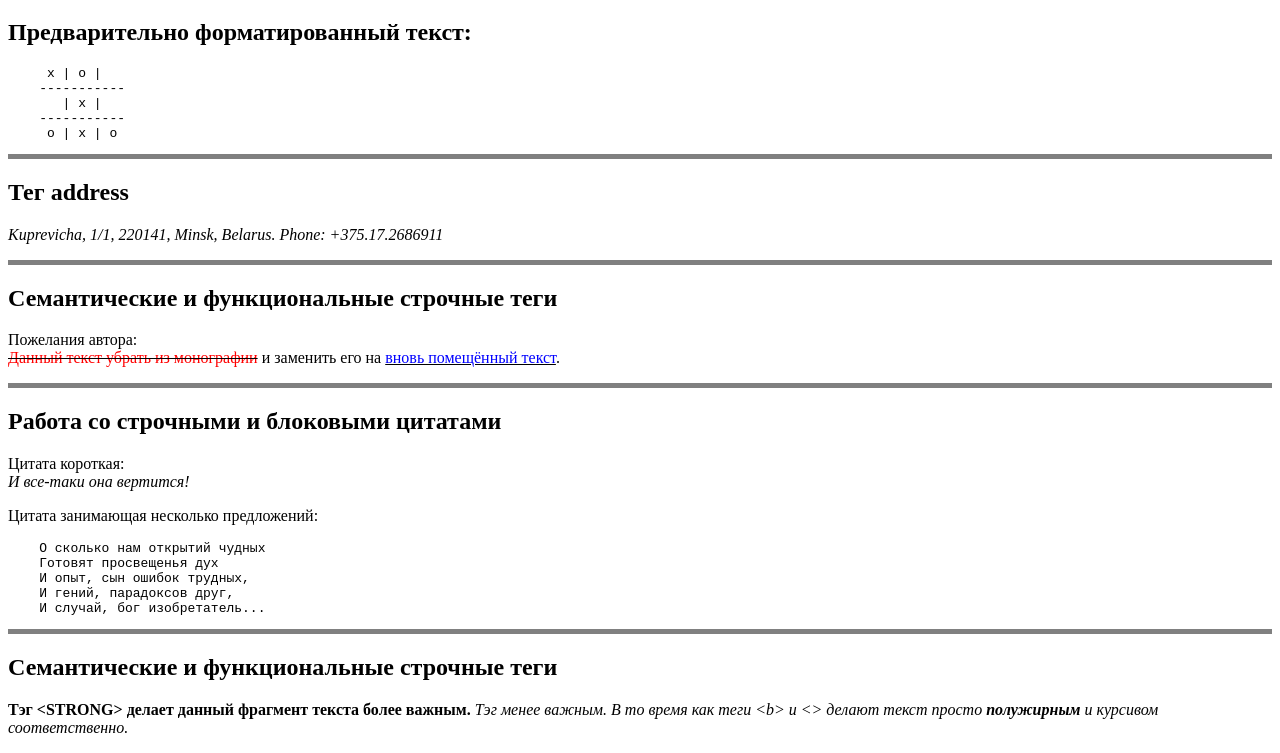
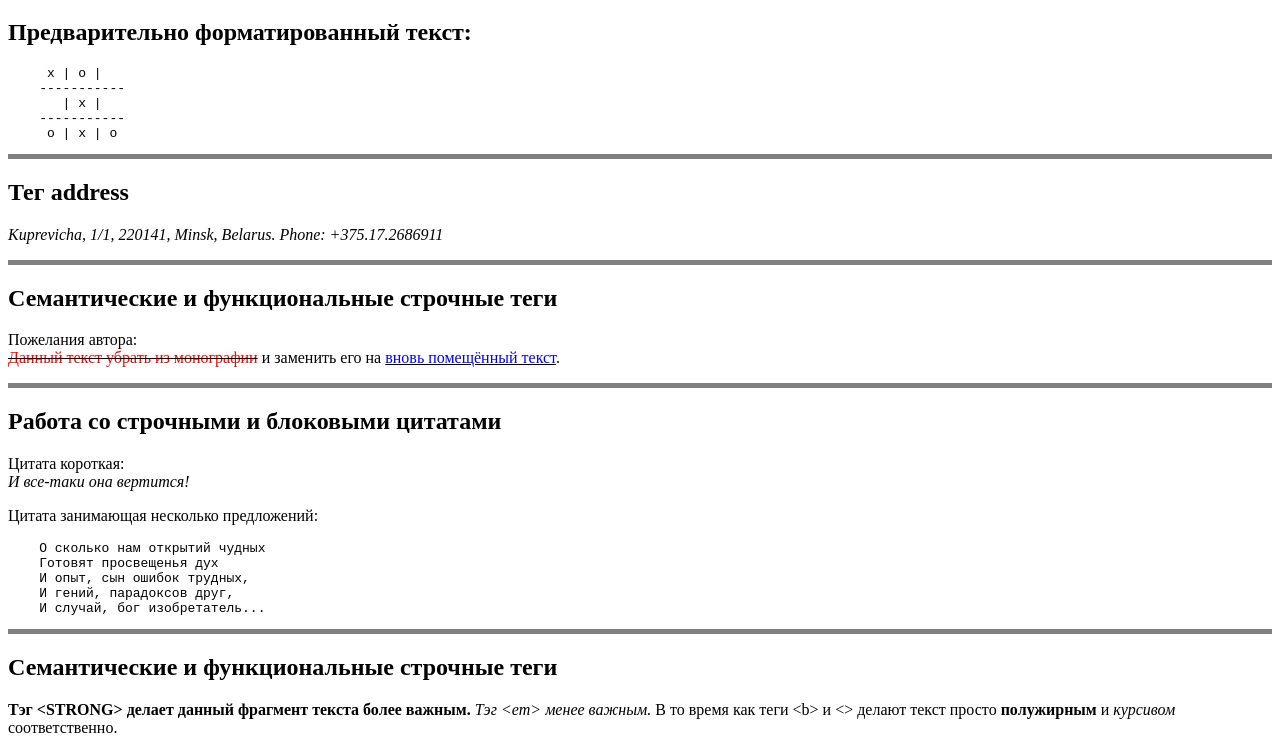
Before and after one commit to skolb1992/Kolb_Sergey, a plain HTML site: page home_work/lesson_01/python5.html in a window 1280 px wide. Shown: the part 61-814 px from the top of the page. Drawn offline with Linux system fonts and the light colour scheme.

Commit message:
поправил ошибку

```diff
--- a/home_work/lesson_01/python5.html
+++ b/home_work/lesson_01/python5.html
@@ -32,7 +32,7 @@
     И случай, бог изобретатель...</pre>
 <hr size="5" color="grey">
 <h2>Семантические и функциональные строчные теги</h2>
-<p><b>Тэг &ltSTRONG&gt делает данный фрагмент текста более важным.</b> <i>Тэг <em> менее важным.</i>
+<p><b>Тэг &ltSTRONG&gt делает данный фрагмент текста более важным.</b> <i>Тэг &ltem&gt менее важным.</i>
     В то время как теги &ltb&gt и &lt&gt делают текст просто <b>полужирным</b> и <i>курсивом</i> соответственно.</p>
 </body>
 </html>
```
